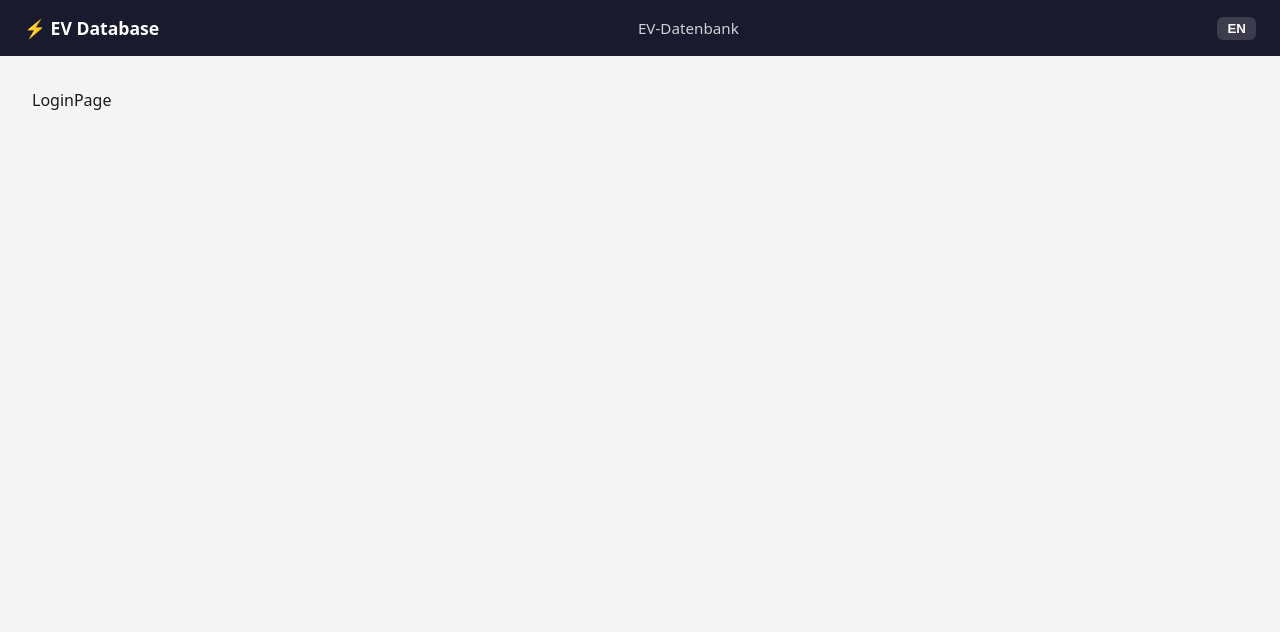
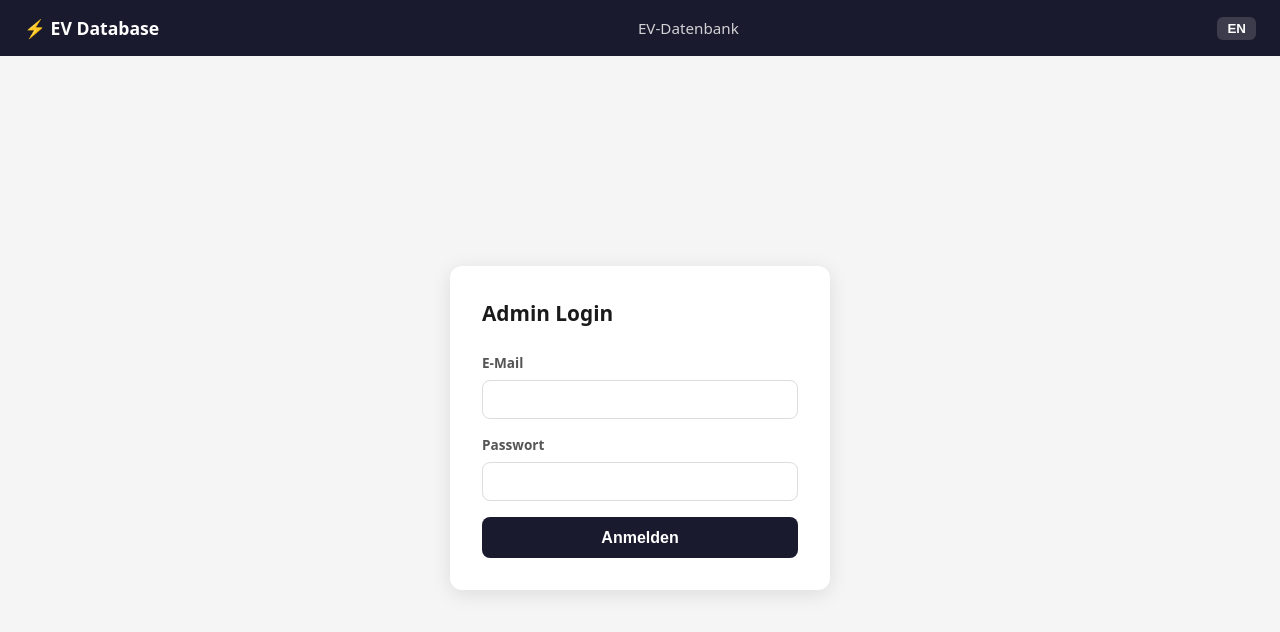
Before and after one commit to lliksPlayer/ev-database, a React (Vite) app in the folder ev-database/: page /admin/login in a window 1280 px wide. Shown: the top 632 px of the page. Built offline with nearby package versions, Linux system fonts and the light colour scheme; no server answers.

Commit message:
feat: LoginPage with Firebase Auth

```diff
--- /dev/null
+++ b/ev-database/src/pages/LoginPage.css
@@ -0,0 +1,36 @@
+.login-page {
+  min-height: calc(100vh - 56px);
+  display: flex;
+  align-items: center;
+  justify-content: center;
+}
+.login-card {
+  background: white;
+  padding: 2rem;
+  border-radius: 12px;
+  width: 100%;
+  max-width: 380px;
+  box-shadow: 0 4px 20px rgba(0,0,0,0.1);
+}
+.login-card h1 { margin-bottom: 1.5rem; font-size: 1.3rem; }
+.form-group { display: flex; flex-direction: column; gap: 0.4rem; margin-bottom: 1rem; }
+.form-group label { font-size: 0.85rem; font-weight: 600; color: #555; }
+.form-group input {
+  padding: 0.6rem 0.8rem;
+  border: 1px solid #ddd;
+  border-radius: 8px;
+  font-size: 1rem;
+}
+.btn-primary {
+  width: 100%;
+  padding: 0.7rem;
+  background: #1a1a2e;
+  color: white;
+  border: none;
+  border-radius: 8px;
+  font-size: 1rem;
+  cursor: pointer;
+  font-weight: 600;
+}
+.btn-primary:disabled { opacity: 0.6; cursor: not-allowed; }
+.error-msg { color: #e74c3c; font-size: 0.85rem; margin-top: 0.5rem; }
--- a/ev-database/src/pages/LoginPage.jsx
+++ b/ev-database/src/pages/LoginPage.jsx
@@ -1,3 +1,50 @@
+import { useState } from 'react'
+import { useNavigate } from 'react-router-dom'
+import { useTranslation } from 'react-i18next'
+import { login } from '../firebase/auth'
+import './LoginPage.css'
+
 export default function LoginPage() {
-  return <div style={{ padding: '2rem' }}>LoginPage</div>
+  const { t } = useTranslation()
+  const navigate = useNavigate()
+  const [email, setEmail] = useState('')
+  const [password, setPassword] = useState('')
+  const [error, setError] = useState('')
+  const [loading, setLoading] = useState(false)
+
+  const handleSubmit = async (e) => {
+    e.preventDefault()
+    setLoading(true)
+    setError('')
+    try {
+      await login(email, password)
+      navigate('/admin')
+    } catch {
+      setError(t('login.error'))
+    } finally {
+      setLoading(false)
+    }
+  }
+
+  return (
+    <div className="login-page">
+      <div className="login-card">
+        <h1>{t('login.title')}</h1>
+        <form onSubmit={handleSubmit}>
+          <div className="form-group">
+            <label>{t('login.email')}</label>
+            <input type="email" value={email} onChange={e => setEmail(e.target.value)} required />
+          </div>
+          <div className="form-group">
+            <label>{t('login.password')}</label>
+            <input type="password" value={password} onChange={e => setPassword(e.target.value)} required />
+          </div>
+          {error && <p className="error-msg">{error}</p>}
+          <button type="submit" className="btn-primary" disabled={loading}>
+            {loading ? '...' : t('login.submit')}
+          </button>
+        </form>
+      </div>
+    </div>
+  )
 }
```
